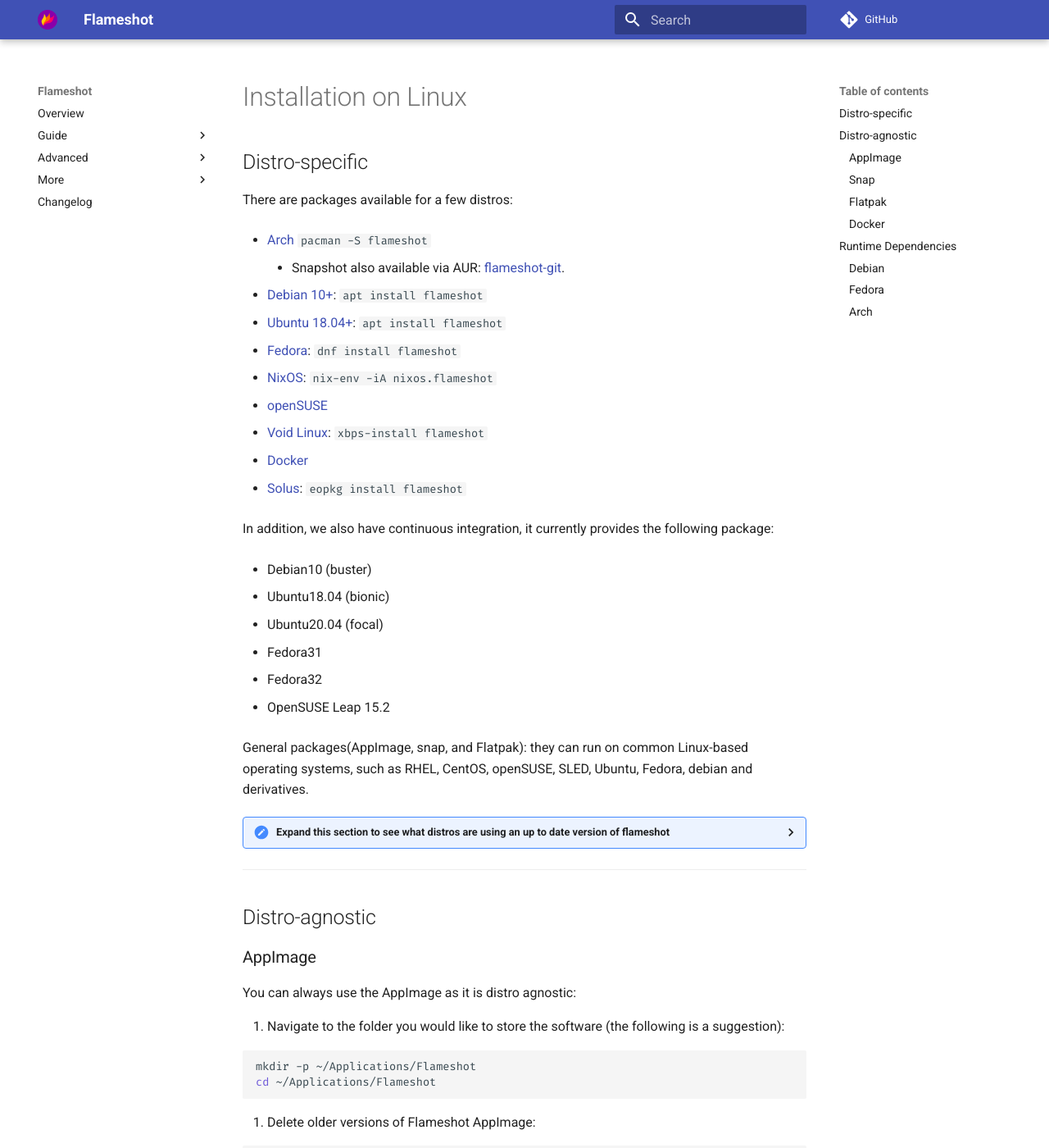
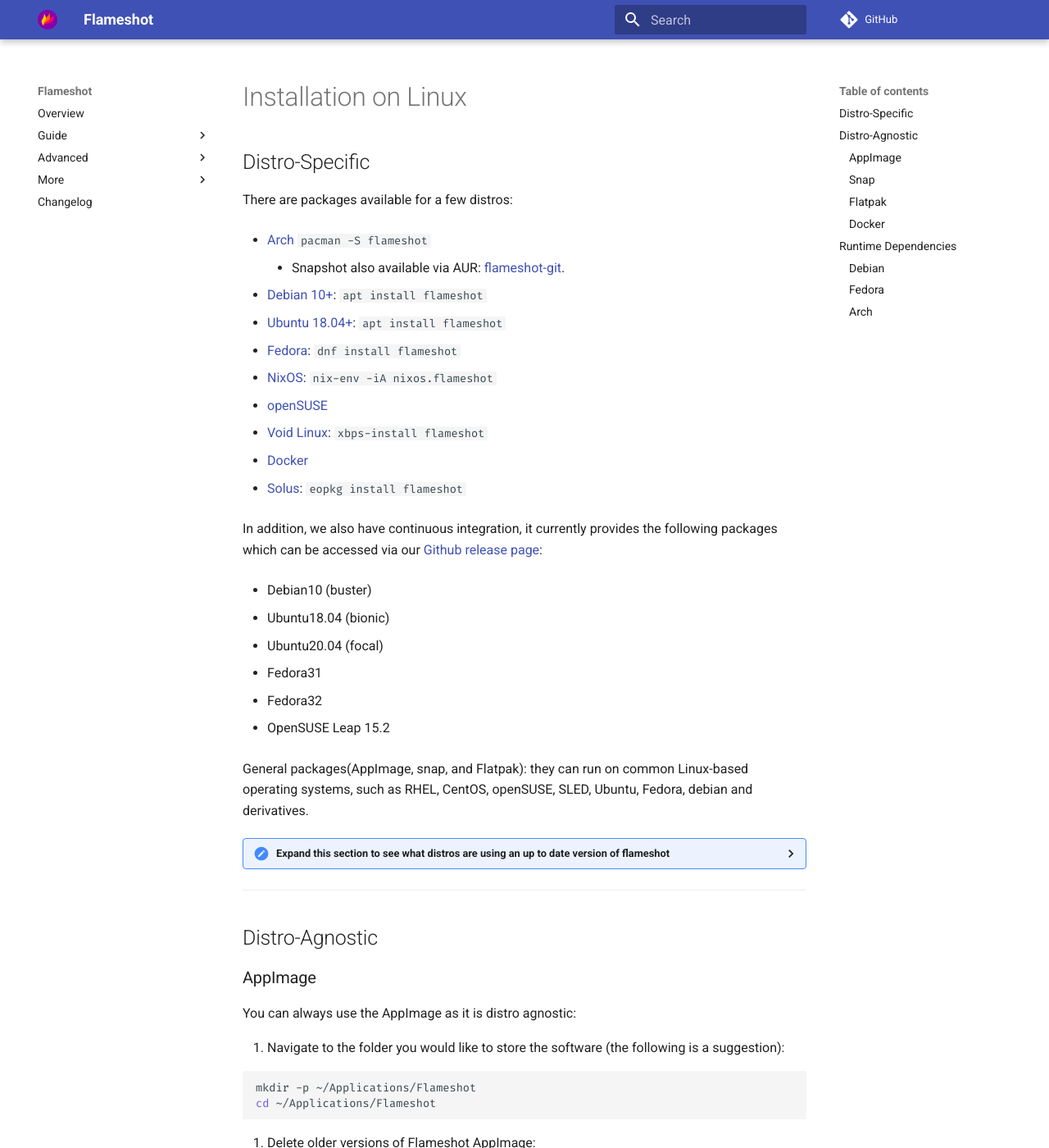
Before and after one commit to flameshot-org/flameshot-org.github.io, an MkDocs documentation site: the page built from docs/guide/installation/installation-linux.md, in a window 1280 px wide and 1400 px high. Shown: the whole window at 82% size. Built offline with MkDocs 1.6.1 and Material for MkDocs 9.7.7, drawn with Linux system fonts in a browser that asks for light colours; comment, search, counter and statistics services are not loaded.

Commit message:
[update] some minor modifications and clarifications to the Linux installation page

```diff
--- a/docs/guide/installation/installation-linux.md
+++ b/docs/guide/installation/installation-linux.md
@@ -1,6 +1,6 @@
 # Installation on Linux
 
-## Distro-specific
+## Distro-Specific
 
 There are packages available for a few distros:
 
@@ -14,6 +14,7 @@
 - [Fedora](https://src.fedoraproject.org/rpms/flameshot): `dnf install flameshot`
 
 - [NixOS](https://search.nixos.org/packages?query=flameshot): `nix-env -iA nixos.flameshot`
+
 - [openSUSE](https://software.opensuse.org/package/flameshot)
 
 - [Void Linux](https://github.com/voidlinux/void-packages/tree/master/srcpkgs/flameshot): `xbps-install flameshot`
@@ -22,7 +23,7 @@
 
 - [Solus](https://dev.getsol.us/source/flameshot/): `eopkg install flameshot`
 
-In addition, we also have continuous integration, it currently provides the following package:
+In addition, we also have continuous integration, it currently provides the following packages which can be accessed via our [Github release page](https://github.com/flameshot-org/flameshot/releases):
 
 - Debian10 (buster)
 
@@ -48,7 +49,7 @@
 
 -------------------------------------------------
 
-## Distro-agnostic
+## Distro-Agnostic
 
 ### AppImage
 
```
